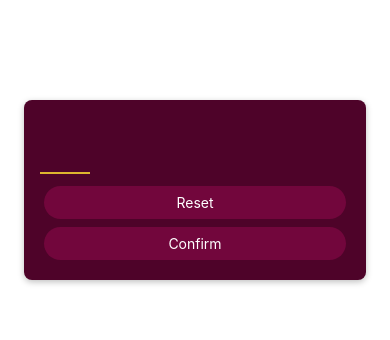
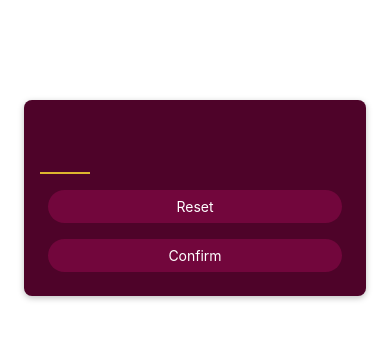
Before and after one commit to nowaveosu/react-native-updown, a React Native app: screen / in a window 390 px wide. Shown: the top 340 px of the page. Built offline with nearby package versions, Linux system fonts and the light colour scheme.

Commit message:
[Add] 안드로이드 물결효과 적용

```diff
--- a/components/PrimaryButton.js
+++ b/components/PrimaryButton.js
@@ -5,8 +5,9 @@ function PrimaryButton({ children }) {
     console.log("Pressed!");
   }
   return (
-    <View style={styles.container}>
+    <View style={styles.buttonOuterContainer}>
       <Pressable
+        style={styles.buttonInnerContainer}
         onPress={pressHandler}
         android_ripple={{ color: "#640233" }}
       >
@@ -19,7 +20,12 @@ function PrimaryButton({ children }) {
 export default PrimaryButton;
 
 const styles = StyleSheet.create({
-  container: {
+  buttonOuterContainer: {
+    borderRadius: 28,
+    margin: 4,
+    overflow: "hidden",
+  },
+  buttonInnerContainer: {
     backgroundColor: "#72063c",
     borderRadius: 28,
     paddingVertical: 8,
```
